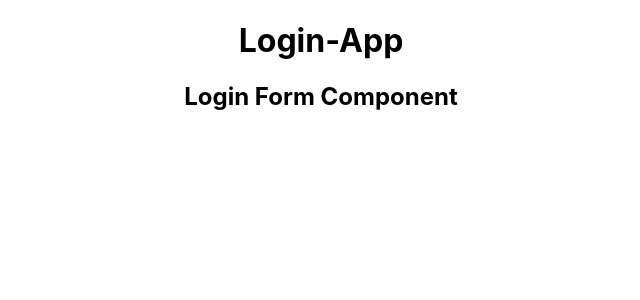
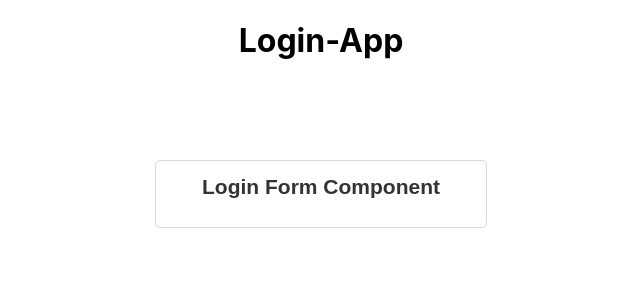
Before and after one commit to rosedimplegeorge/Login, a React (Create React App) app in the folder login-app/: page / in a window 1280 px wide. Shown: the top 300 px of the page, without its empty margins (319-959 px from the left). Built offline with nearby package versions, Linux system fonts and the light colour scheme.

Commit message:
Form Style added-InlineStyle

```diff
--- a/login-app/src/components/LoginForm.js
+++ b/login-app/src/components/LoginForm.js
@@ -3,11 +3,25 @@ import React, { Component } from 'react';
 class LoginForm extends Component {
     render() {
         return (
-            <div>
+            <div className="login-form-container" style={formStyle}>
                 <h2>Login Form Component</h2>
+                <form></form>
             </div>
         );
     }
 }
 
+const formStyle = {
+  width: "300px",
+  border: "1px solid #d6d7da",
+  padding: "0px 15px 15px 15px",
+  borderRadius: "5px",
+  fontFamily: "arial",
+  lineHeight: "16px",
+  color: "#333333",
+  fontSize: "14px",
+  background: "#ffffff",
+  margin: "100px auto"
+}
+
 export default LoginForm;
```
